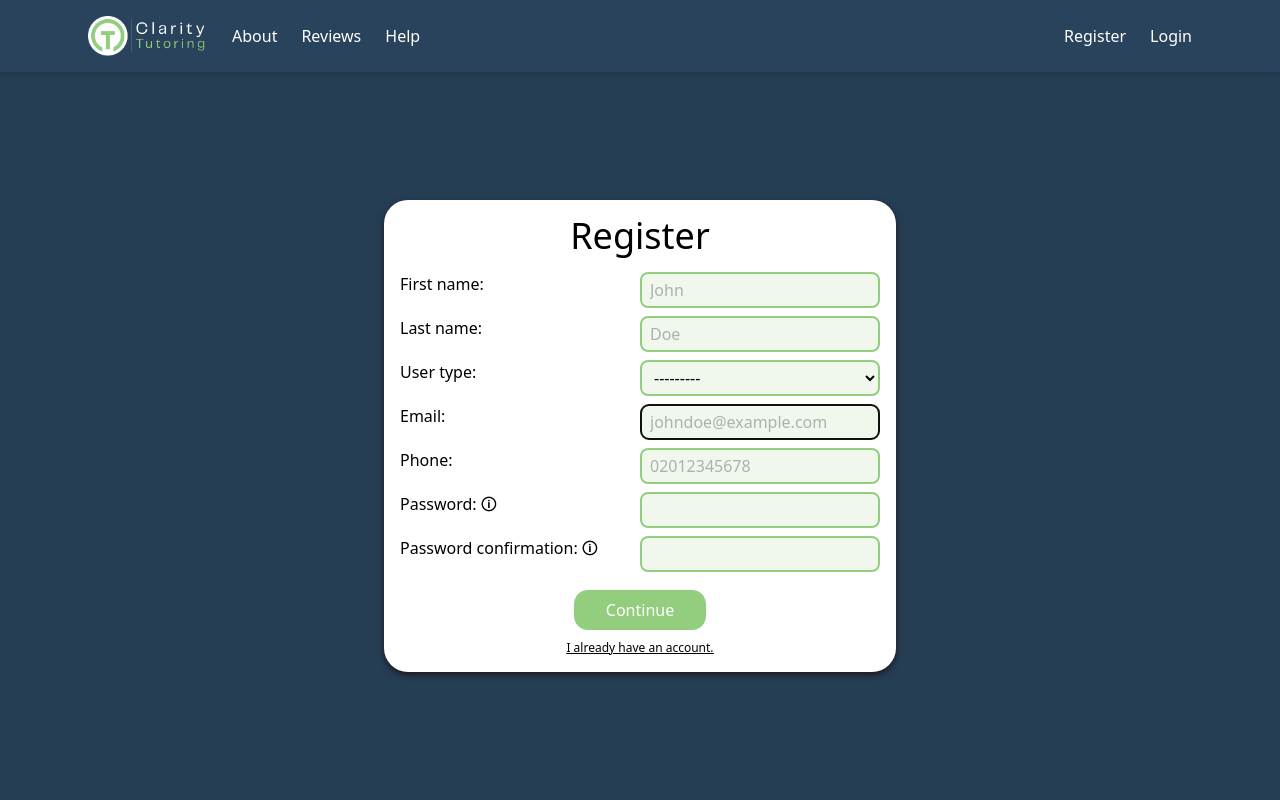
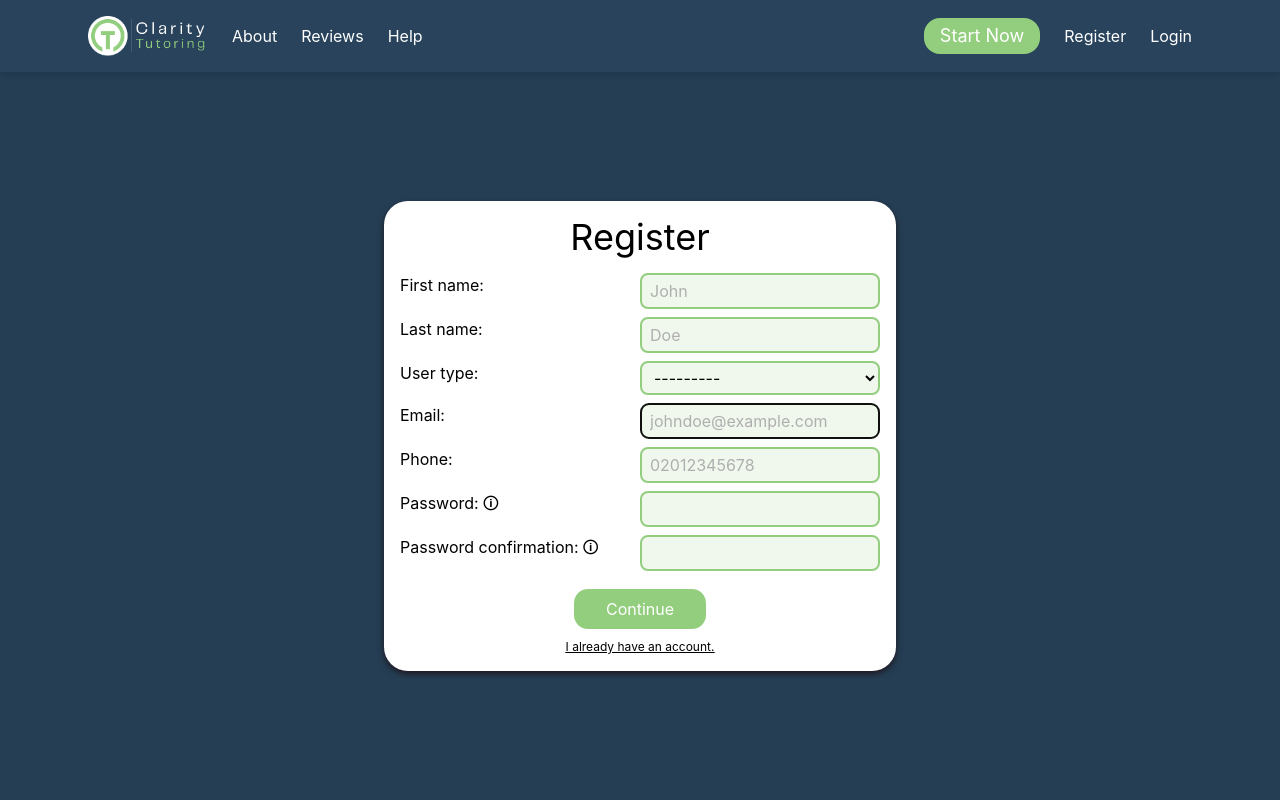
Before and after one commit to lucasarge/tutoring, a Django app: page /users/register/ in a window 1280 px wide. Run offline with Django 5.2, Linux system fonts and the light colour scheme.

Commit message:
Fixed minor errors. Fully functioning.

```diff
--- a/clarity/services/forms.py
+++ b/clarity/services/forms.py
@@ -66,7 +66,7 @@ class SessionForm(forms.ModelForm):
 
         if start and duration:
             end = start + timedelta(minutes=duration)
-            if models.Session.objects.filter(start__lt=end, end__gt=start).exists():
+            if models.Session.objects.filter(start__lt=end, end__gt=start, cancelled=False).exists():
                 self.add_error('start', 'This time overlaps an existing session.')
 
         return cleaned_data
--- a/clarity/services/templates/services/payment.html
+++ b/clarity/services/templates/services/payment.html
@@ -8,9 +8,6 @@
     {# Pricing information displayed with GLOBAL_COST. #}
     <div class="flex items-center min-h-[calc(100vh-140px)] drop-shadow-md drop-shadow-mauve-900">
         <div class="w-full max-w-7xl">
-            <div class="mx-auto bg-white text-black p-4 rounded-3xl mb-4">
-                <h1 class="text-3xl text-center">Payment:</h1>
-            </div>
             <div class="mx-auto bg-white text-black p-4 rounded-3xl mb-4">
                 <div class="">
                     <h2 class="text-2xl pb-4">Pricing Information:</h2>
--- a/clarity/static/dist/styles.css
+++ b/clarity/static/dist/styles.css
@@ -1,10 +1,11 @@
-/*! tailwindcss v4.3.3 | MIT License | https://tailwindcss.com */
+/*! tailwindcss v4.2.4 | MIT License | https://tailwindcss.com */
 @layer properties;
 @layer theme, base, components, utilities;
 @layer theme {
   :root, :host {
-    --font-sans: ui-sans-serif, system-ui, sans-serif, "Apple Color Emoji",
-      "Segoe UI Emoji", "Segoe UI Symbol", "Noto Color Emoji";
+    --font-sans: -apple-system, BlinkMacSystemFont, "Segoe UI", Roboto, "Helvetica Neue",
+      "Noto Sans", Arial, sans-serif, "Apple Color Emoji", "Segoe UI Emoji",
+      "Segoe UI Symbol", "Noto Color Emoji";
     --font-mono: ui-monospace, SFMono-Regular, Menlo, Monaco, Consolas, "Liberation Mono",
       "Courier New", monospace;
     --color-yellow-300: oklch(90.5% 0.182 98.111);
@@ -64,7 +65,7 @@
     line-height: 1.5;
     -webkit-text-size-adjust: 100%;
     tab-size: 4;
-    font-family: var(--default-font-family, ui-sans-serif, system-ui, sans-serif, "Apple Color Emoji", "Segoe UI Emoji", "Segoe UI Symbol", "Noto Color Emoji");
+    font-family: var(--default-font-family, -apple-system, BlinkMacSystemFont, "Segoe UI", Roboto, "Helvetica Neue", "Noto Sans", Arial, sans-serif, "Apple Color Emoji", "Segoe UI Emoji", "Segoe UI Symbol", "Noto Color Emoji");
     font-feature-settings: var(--default-font-feature-settings, normal);
     font-variation-settings: var(--default-font-variation-settings, normal);
     -webkit-tap-highlight-color: transparent;
@@ -116,7 +117,7 @@
     border-color: inherit;
     border-collapse: collapse;
   }
-  :-moz-focusring {
+  :-moz-focusring:where(:not(iframe)) {
     outline: auto;
   }
   progress {
@@ -541,6 +551,9 @@
   .px-3 {
     padding-inline: calc(var(--spacing) * 3);
   }
+  .px-4 {
+    padding-inline: calc(var(--spacing) * 4);
+  }
   .px-6 {
     padding-inline: calc(var(--spacing) * 6);
   }
@@ -548,7 +561,7 @@
     padding-inline: calc(var(--spacing) * 8);
   }
   .py-1 {
-    padding-block: var(--spacing);
+    padding-block: calc(var(--spacing) * 1);
   }
   .py-1\.5 {
     padding-block: calc(var(--spacing) * 1.5);
--- a/clarity/templates/layout.html
+++ b/clarity/templates/layout.html
@@ -48,6 +48,22 @@
                 <h2><a href="/help/">Help</a></h2>
             </div>
             <div class="flex gap-6 items-center">
+                <a href="
+                {% if not request.user.is_authenticated %}
+                /users/register/
+                {% elif not service %}
+                    {% if request.user.user_type == 'student' %}
+                    /services/join/
+                    {% elif request.user.user_type == 'caregiver' %}
+                    /services/invite/
+                    {% endif %}
+                {% elif not service.year %}
+                /services/{{ service.pk }}/survey/
+                {% else %}
+                /services/{{ service.pk }}/dashboard/
+                {% endif %}
+                " class="bg-third px-4 py-1 rounded-2xl text-lg text-white cursor-pointer">Start Now</a>
+
                 {% if request.user.is_authenticated %}
 
                 <div class="relative z-50">
```
Also changed, not shown: other parts of clarity/static/dist/styles.css (+37 -8 lines), clarity/clarity/views.py (+6 -1 lines), clarity/services/templates/services/dashboard.html (+8 -4 lines), clarity/services/templates/services/settings.html (+7 -7 lines), clarity/services/templates/services/survey.html (+9 -9 lines), clarity/services/views.py (+35 -1 lines), clarity/db.sqlite3. Lines whose indentation alone changed are shown as unchanged.
